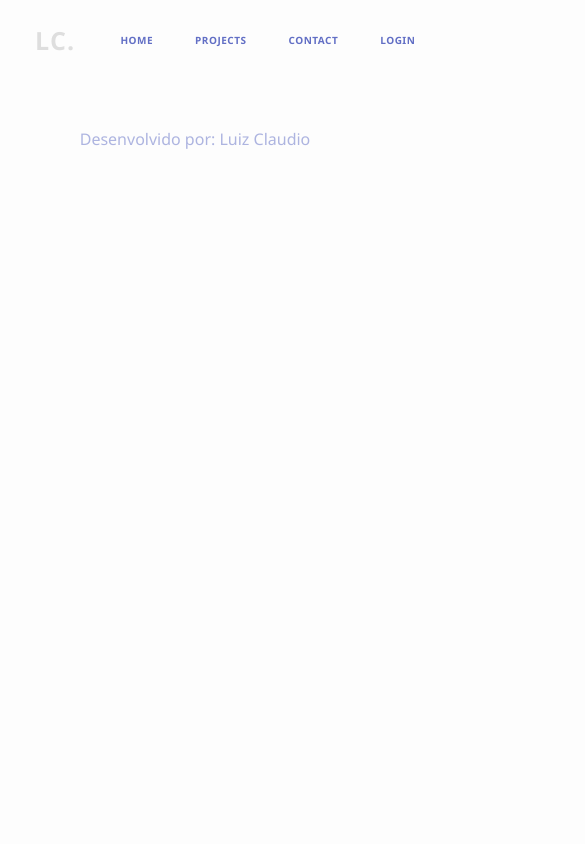
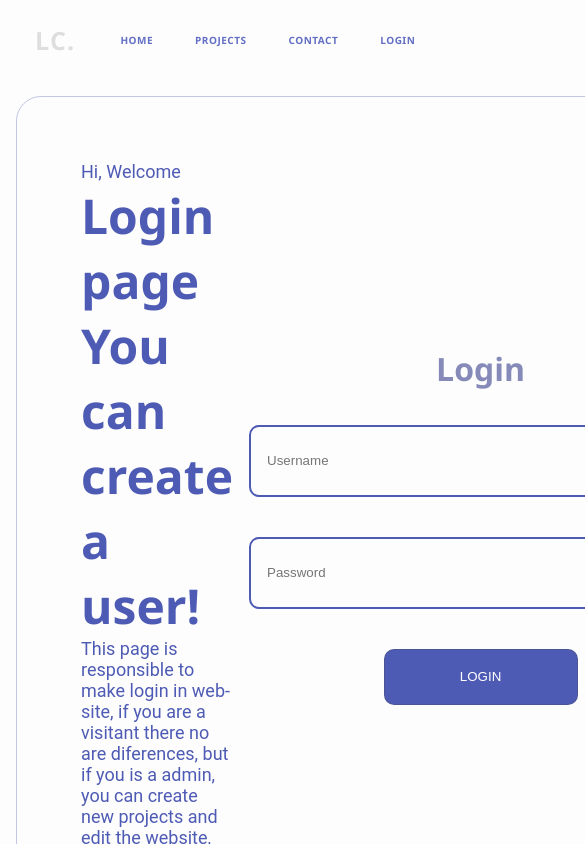
Before and after one commit to luiz-cazarin/portifolio, a React (Create React App) app: page /login in a window 390 px wide. Shown: the top 844 px of the page, 585 px wide, since content can reach past the window. Built offline with nearby package versions, Linux system fonts and the light colour scheme.

Commit message:
login page, responsive

```diff
--- a/src/App.js
+++ b/src/App.js
@@ -3,6 +3,8 @@
 import Projects from "./pages/Projects";
 import Navbar from "./components/layout/Navbar"
 import Footer from "./components/layout/Footer"
+import Contact from './pages/Contact';
+import Login from './pages/Login';
 
 function App() {
   return (
@@ -11,6 +13,8 @@
         <Routes>
           <Route path='/' element={<Home/>}></Route>
           <Route path='/projects' element={<Projects/>}></Route>
+          <Route path='/contact' element={<Contact/>}></Route>
+          <Route path='/login' element={<Login/>}></Route>
         </Routes>
         <Footer/>
     </Router>
--- a/src/components/Skills.js
+++ b/src/components/Skills.js
@@ -7,7 +7,9 @@
                 <div className={styles.col1}>
                     <img src='https://static.vecteezy.com/system/resources/previews/003/416/524/original/frontend-developer-illustration-concept-vector.jpg' alt='frontend'/>
                     <div className={styles.text} >
-                        <span>Frontend</span>
+                        <div className={styles.title__text}>
+                            <span>Frontend</span>
+                        </div>
                         <p>Vuejs</p>
                         <p>React</p>
                         <p>HTML</p>
@@ -19,30 +21,35 @@
                 </div>
                 <div className={styles.col2}>
                     <img src='https://static.vecteezy.com/system/resources/previews/003/416/059/original/flat-design-backend-of-developer-concept-vector.jpg' alt='backend'/>
-                    <div className={styles.text} >
-                        <span>Backend</span>
-                        <p>Vuejs</p>
-                        <p>React</p>
-                        <p>HTML</p>
-                        <p>CSS</p>
-                        <p>JavaScript</p>
-                        <p>Vuetify</p>
-                        <p>Quasar.dev</p>
+                        <div className={styles.text} >
+                        <div className={styles.title__text}>
+                            <span>Backend</span>
+                        </div>
+                        <p>Java</p>
+                        <p>Spring</p>
+                        <p>Node</p>
+                        <p>PostgreSQL</p>
+                        <p>MySQL</p>
+                        <p>MongoDB</p>
+                        <p>CouchDB</p>
+                        <p>PouchDB</p>
+                        <p>FireBase</p>
+                        <p>Rest</p>
 
                     </div>
                 </div>
                 <div className={styles.col3}>
                     <img src='https://rethinksoft.com/img/illustration.png' alt='competencias'/>
                     <div className={styles.text} >
-                        <span>Competencias</span>
-                        <p>Vuejs</p>
-                        <p>React</p>
-                        <p>HTML</p>
-                        <p>CSS</p>
-                        <p>JavaScript</p>
-                        <p>Vuetify</p>
-                        <p>Quasar.dev</p>
-
+                        <div className={styles.title__text}>
+                            <span>Competencias</span>
+                        </div>
+                        <p>Scrum (YouTrack, Trello)</p>
+                        <p>UX/UI (Figma, AdobeXD)</p>
+                        <p>Desenvolvimento Web</p>
+                        <p>Desenvolvimento Mobile</p>
+                        <p>Test de software</p>
+                        <p>Documentação de projetos</p>
                     </div>
                 </div>
             </div>
--- a/src/components/Skills.module.css
+++ b/src/components/Skills.module.css
@@ -1,30 +1,35 @@
 .bodySkills {
     padding: 4em 1rem 4rem 1rem;
+    min-width: 960px;
+    max-width: 100vw;
+    display: flex;
+    justify-content: center;
+    margin: auto;
 }
 
 .Skills {
     display: grid;
     text-align: center;
-    justify-content: space-evenly;
+    justify-content: space-between;
     grid-template-columns: 300px 300px 300px;
     column-gap: 3em;
 }
 
 .col1 {
-    background-color: rgb(255, 255, 255);
-    height: 760px;
+    background-color: var(--colorBackground);
+    height: 600px;
     padding: 1em;
 }
 
 .col2 {
-    background-color: rgb(255, 255, 255);
-    height: 760px;
+    background-color: var(--colorBackground);
+    height: 600px;
     padding: 1em;
 }
 
 .col3 {
-    background-color: rgb(255, 255, 255);
-    height: 760px;
+    background-color: var(--colorBackground);
+    height: 600px;
     padding: 1em;
 }
 
@@ -50,11 +55,12 @@
     outline-offset: -5px;
 }
 
-span {
+.title__text {
     font-family: 'Segoe UI', Tahoma, Geneva, Verdana, sans-serif;
     font-weight: 700;
     font-size: 22px;
     line-height: 31px;
     letter-spacing: 0.05rem;
     color: #465393;
+    padding-bottom:.5em;
 }
--- a/src/components/layout/Navbar.js
+++ b/src/components/layout/Navbar.js
@@ -16,10 +16,10 @@
                         <Link to="/projects">PROJECTS</Link>
                     </li>
                     <li className={styles.item}>
-                        <Link to="/">CONTACT</Link>
+                        <Link to="/contact">CONTACT</Link>
                     </li>
                     <li className={styles.item}>
-                        <Link to="/">LOGIN</Link>
+                        <Link to="/login">LOGIN</Link>
                     </li>
                 </ul>
             </div>
--- a/src/index.css
+++ b/src/index.css
@@ -1,5 +1,4 @@
 :root {
-  --colorRed: #FC0D1B;
   --colorLightBlue: #626fc583;
   --colorBackground: #FDFDFD;
   --colorBlueTitle: #4e5bb4;
--- /dev/null
+++ b/src/pages/Contact.js
@@ -0,0 +1,9 @@
+import styles from './Contact.module.css'
+
+export default function Contact () {
+    return (
+        <div className={styles.bodyContact}>
+        <p>EMAIL: cazarin.junior@gmail.com</p>
+        </div>
+    )
+}
--- /dev/null
+++ b/src/pages/Contact.module.css
@@ -0,0 +1,4 @@
+.bodyContact {
+    margin: 0;
+    min-height: calc(100vh - 200px);
+}
--- a/src/pages/Home.module.css
+++ b/src/pages/Home.module.css
@@ -1,3 +1,50 @@
+@media (min-width: 1000px)
+{
+   .img img {
+        width: 430px;
+   }
+
+   .home h1 {
+        font-size: 64px;
+    }
+
+    .home h2 {
+        font-size: 24px;
+    }
+
+    .home h3 {
+        font-size: 48px;
+    }
+
+    .home p {
+        font-size: 18px;
+    }
+}
+
+@media (max-width: 1000px)
+{
+    .img img {
+        width: 300px;
+   }
+
+   .home h1 {
+        font-size: 50px;
+    }
+
+    .home h2 {
+        font-size: 20px;
+    }
+
+    .home h3 {
+        font-size: 38px;
+    }
+
+    .home p {
+        font-size: 14px;
+    }
+
+}
+
 .bodyHome {
     min-height: 100vh;
 }
@@ -7,21 +54,20 @@
     align-items: center;
     justify-content: space-evenly;
     margin: auto;
-    padding-top: 2.5rem;
-    padding-bottom: 2.5rem
+    padding: 2.5rem  1rem  2.5rem  1rem;
+    min-width: 960px;
 }
 
 .line {
     margin: auto;
     max-width: 95%;
-    border: 1px solid rgba(150, 156, 186, 0.62);
+    border: 1px solid rgba(150, 156, 186, 0.445);
 }
 
 .home h1 {
     font-family: 'Roboto';
     font-style: normal;
     font-weight: 900;
-    font-size: 64px;
     line-height: 75px;
     color: #4E5BB4;
 }
@@ -29,7 +75,6 @@
 .home h2 {
     font-family: 'Roboto';
     font-weight: 700;
-    font-size: 24px;
     line-height: 28px;
     color: #7C87D0;
 }
@@ -37,7 +82,6 @@
 .home h3 {
     font-family: 'Roboto';
     font-weight: 900;
-    font-size: 48px;
     line-height: 56px;
     color: rgba(78, 91, 180, 0.9);
 }
@@ -46,7 +90,6 @@
     font-family: 'Roboto';
     font-style: normal;
     font-weight: 600;
-    font-size: 18px;
     line-height: 21px;
     color: #8C8DAF;
 }
@@ -54,7 +97,3 @@
 .text {
     width: 534px;
 }
-
-.img img {
-    width: 430px;
-}
--- /dev/null
+++ b/src/pages/Login.js
@@ -0,0 +1,32 @@
+import styles from './Login.module.css'
+
+export default function Login () {
+    return (
+        <>
+        <div className={styles.body}>
+                <div className={styles.card__login}>
+                    <main className={styles.contentContainer}>
+                        <section className={styles.box__text}>
+                        <span>Hi, Welcome</span>
+                        <h1>Login page</h1>
+                        <h2>You can create a user!</h2>
+                        <p>This page is responsible to make login in web-site,  if you are a visitant there no are diferences, but if you is a admin, you can create new projects and edit the website, you can vefiry this project in the git</p>
+                        </section>
+                        <div>
+                            <div className={styles.box__form}>
+                                <p className={styles.title}>Login</p>
+                                <input placeholder="Username" type="text"className={styles.input__values}/>
+                                <br></br>
+                                <input placeholder="Password" type="password" className={styles.input__values}/>
+                                <br></br>
+                                <button className={styles.btn__login}>LOGIN</button>
+                            </div>
+                        </div>
+                    </main>
+                </div>
+                <div className={styles.linha}>
+                </div>
+            </div>
+        </>
+    )
+}
--- /dev/null
+++ b/src/pages/Login.module.css
@@ -0,0 +1,116 @@
+.body {
+    min-height: calc(80vh - 1rem);
+    display: grid;
+    align-items: center;
+}
+
+.contentContainer {
+    max-width: 1400px;
+    margin: auto;
+    display: flex;
+    align-items: center;
+    justify-content: space-between;
+}
+
+.title {
+    font-family: 'Segoe UI';
+    font-style: normal;
+    font-weight: 900;
+    font-size: 32px;
+    color: #858AB8;
+    margin-bottom: 35px;
+}
+
+.box__text {
+    max-width: 550px;
+    padding: 1rem;
+}
+
+.box__form {
+    width: 100%;
+    text-align: center;
+}
+
+.btn__login {
+    width: 194px;
+    height: 56px;
+    border: 1px solid #4444;
+    border-radius: 10px;
+    background: #4E5BB4;
+    color: white;
+}
+
+.btn__login:hover {
+    transition: .3s;
+    background: #7181e7;
+}
+
+.input__values {
+    text-align: left;
+    width: 427px;
+    height: 36px;
+    background: none;
+    border: 2px solid #4E5BB4;
+    border-radius: 10px;
+    margin-bottom: 40px;
+    padding: 1rem;
+    color: black;
+}
+
+.input__values:focus {
+    border: none;
+    background-color: #4e5cb411;
+}
+
+.box__text h1{
+    font-family: 'Segoe UI';
+    font-weight: 700;
+    font-size: 48px;
+    color: #4E5BB4;
+}
+
+.box__text h2{
+    font-family: 'Segoe UI';
+    font-weight: 700;
+    font-size: 48px;
+    color: #4E5BB4;
+}
+
+.box__text p{
+    font-family: 'Roboto';
+    font-weight: 400;
+    font-size: 18px;
+    color: #4E5BB4;
+}
+
+.box__text span{
+    font-family: 'Roboto';
+    font-style: normal;
+    font-weight: 400;
+    font-size: 18px;
+    color: #4E5BB4;
+}
+
+
+
+.card__login {
+    height: auto;
+    border: 1px solid #4e5cb456;
+    border-radius: 25px;
+    margin: 1rem;
+    padding: 3em 3em 3em 3em;
+}
+
+.footer{
+    padding: 20px;
+    display: flex;
+    justify-content: center;
+}
+.footer h2{
+    font-size: 1rem;
+    color: rgba(255, 255, 255, 0.5);
+    font-family: 'Segoe UI';
+    font-weight: 400;
+    line-height: 21px;
+    letter-spacing: 0.055em;
+}
--- a/src/pages/Projects.module.css
+++ b/src/pages/Projects.module.css
@@ -3,15 +3,29 @@
 }
 
 .grid__projects {
+    min-width: 750px;
     display: grid;
     justify-content: center;
-    column-gap: 1em;
+    column-gap: 4em;
     padding: 1em;
-    grid-template-columns: 500px 330px;
+    grid-template-columns: 500px 230px;
+}
+
+.grid__projects h4{
+    padding-bottom: 7px;
+    color: #5F6ABC;
+    font-family: 'Roboto';
+    font-weight: 700;
+    font-size: 20px;
+}
+.grid__projects p{
+    color: #8B8DAF;
+    font-family: 'Roboto';
+    font-weight: 500;
+    font-size: 18px;
 }
 
 .grid__projects_col1 {
-    background-color: rgba(108, 108, 211, 0.205);
     height: 120px;
     padding: .5em;
 }
@@ -19,6 +33,7 @@
 .grid__projects_col2 {
     background-color: rgb(255, 255, 255);
     height: 120px;
+    width: 100%;
     padding: .5em;
     text-align: center;
 }
```
Also changed, not shown: src/pages/Projects.js (+25 -22 lines).
